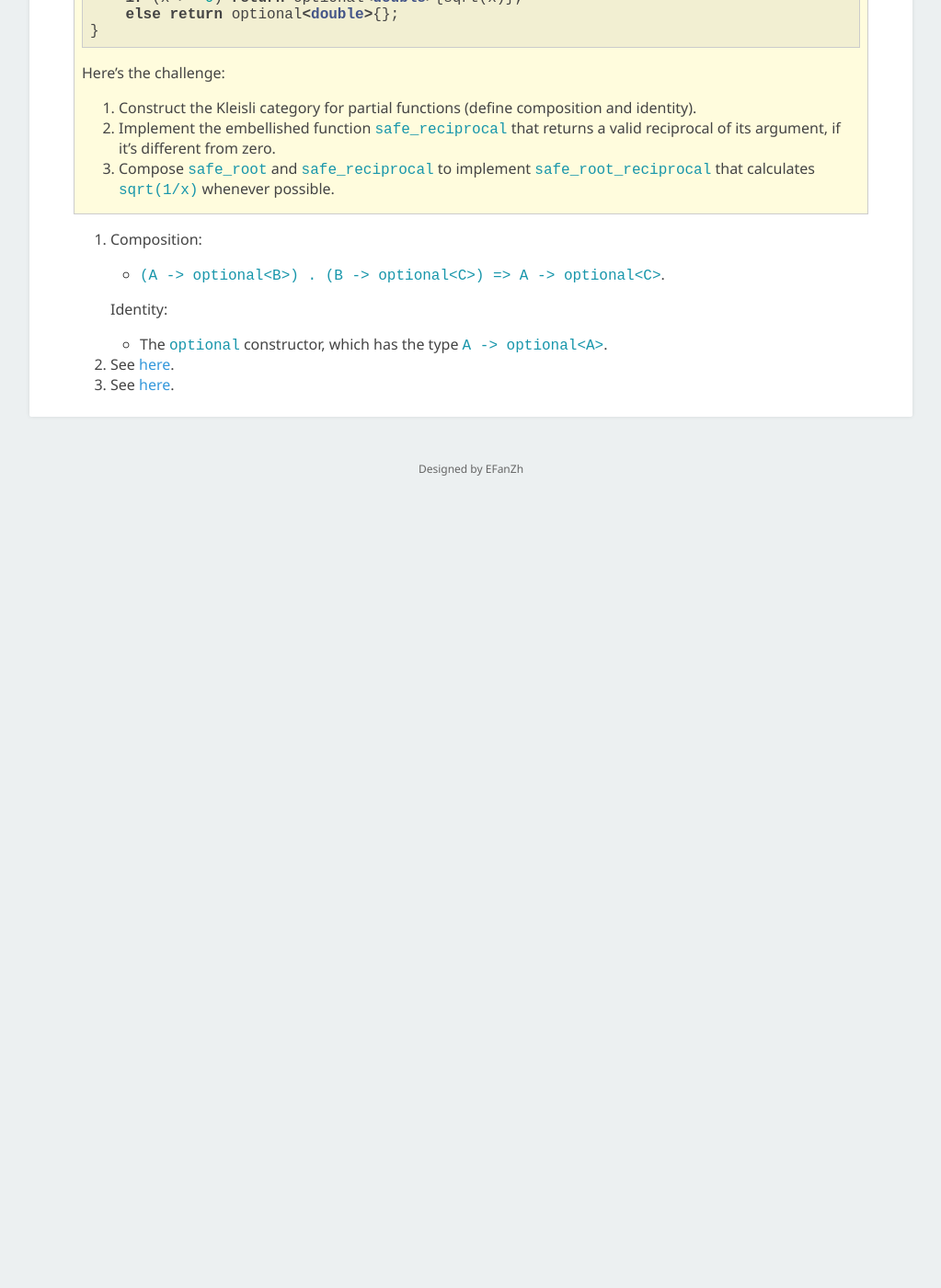
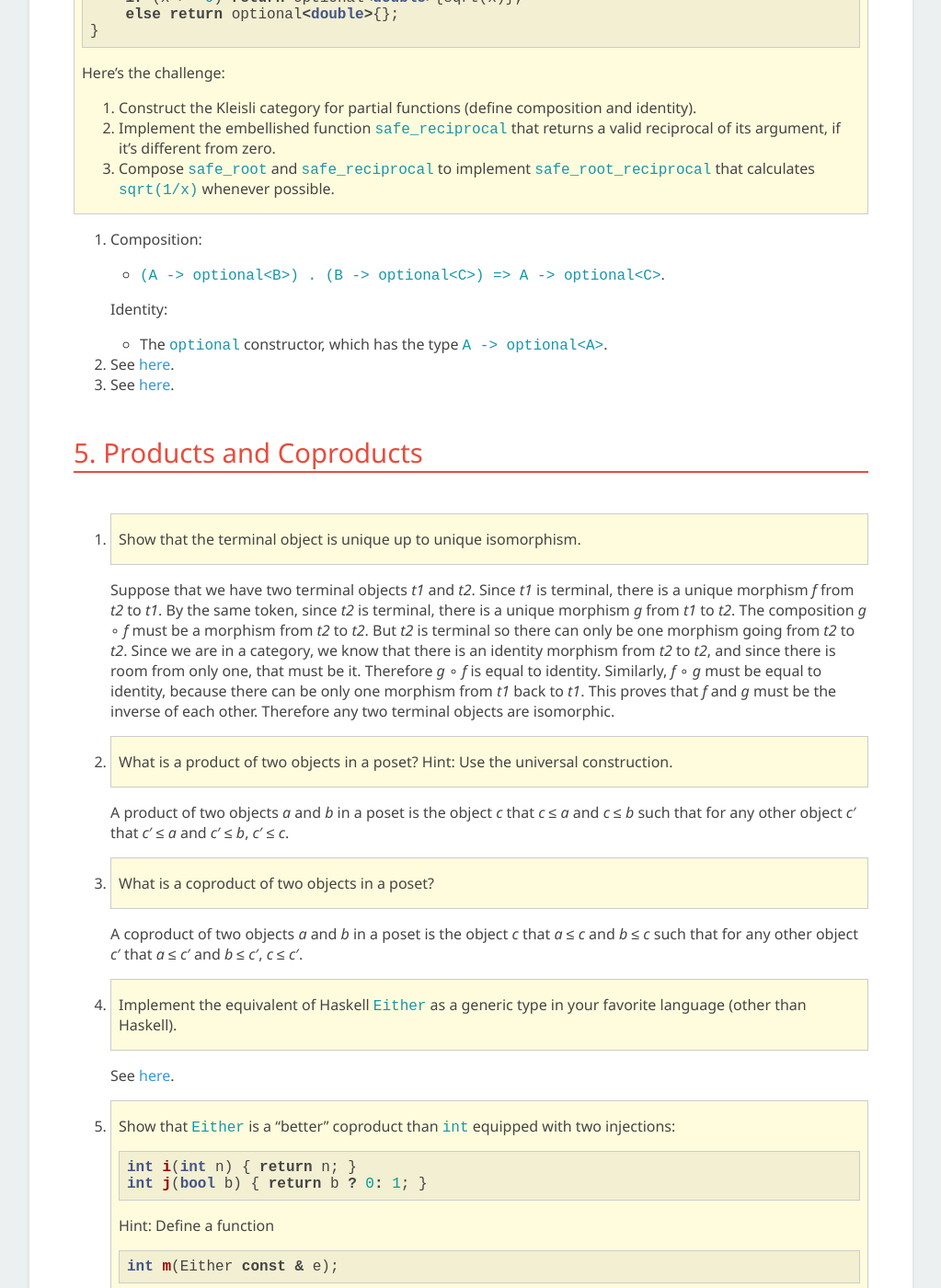
Before and after one commit to EFanZh/efanzh.github.io, a Jekyll site: the page built from _posts/2018-09-10-category-theory-for-programmers-challenges.md, in a window 1280 px wide and 1400 px high, scrolled down 4539 px. Shown: the whole window at 92% size, without its empty margins (128-1151 px from the left). Built offline with Jekyll 4.4.1, drawn with Linux system fonts in a browser that asks for light colours; before the commit the page ends 5105 px from its top, so only the background shows below that; some of the changed text lies outside the part shown.

Commit message:
Add CTfP challenges from chapter 5

````diff
--- a/_posts/2018-09-10-category-theory-for-programmers-challenges.md
+++ b/_posts/2018-09-10-category-theory-for-programmers-challenges.md
@@ -181,3 +181,65 @@ title: Category Theory for Programmers Challenges
    - The `optional` constructor, which has the type `A -> optional<A>`.
 2. See [here](https://github.com/EFanZh/CTfP-Challenges/blob/master/src/challenge_4_4_2.rs).
 3. See [here](https://github.com/EFanZh/CTfP-Challenges/blob/master/src/challenge_4_4_3.rs).
+
+## 5. Products and Coproducts
+
+1. > Show that the terminal object is unique up to unique isomorphism.
+
+   Suppose that we have two terminal objects *t1* and *t2*. Since *t1* is terminal, there is a unique morphism *f* from
+   *t2* to *t1*. By the same token, since *t2* is terminal, there is a unique morphism *g* from *t1* to *t2*. The
+   composition *g* ∘ *f* must be a morphism from *t2* to *t2*. But *t2* is terminal so there can only be one morphism
+   going from *t2* to *t2*. Since we are in a category, we know that there is an identity morphism from *t2* to *t2*,
+   and since there is room from only one, that must be it. Therefore *g* ∘ *f* is equal to identity. Similarly,
+   *f* ∘ *g* must be equal to identity, because there can be only one morphism from *t1* back to *t1*. This proves that
+   *f* and *g* must be the inverse of each other. Therefore any two terminal objects are isomorphic.
+2. > What is a product of two objects in a poset? Hint: Use the universal construction.
+
+   A product of two objects *a* and *b* in a poset is the object *c* that *c* ≤ *a* and *c* ≤ *b* such that for any
+   other object *c*′ that *c*′ ≤ *a* and *c*′ ≤ *b*, *c*′ ≤ *c*.
+3. > What is a coproduct of two objects in a poset?
+
+   A coproduct of two objects *a* and *b* in a poset is the object *c* that *a* ≤ *c* and *b* ≤ *c* such that for any
+   other object *c*′ that *a* ≤ *c*′ and *b* ≤ *c*′, *c* ≤ *c*′.
+4. > Implement the equivalent of Haskell `Either` as a generic type in your favorite language (other than Haskell).
+
+   See [here](https://github.com/EFanZh/CTfP-Challenges/blob/master/src/challenge_5_8_4.rs).
+5. > Show that `Either` is a “better” coproduct than `int` equipped with two injections:
+   >
+   > ```c++
+   > int i(int n) { return n; }
+   > int j(bool b) { return b ? 0: 1; }
+   > ```
+   >
+   > Hint: Define a function
+   >
+   > ```c++
+   > int m(Either const & e);
+   > ```
+   >
+   > that factorizes `i` and `j`.
+
+   See [here](https://github.com/EFanZh/CTfP-Challenges/blob/master/src/challenge_5_8_5.rs).
+6. > Continuing the previous problem: How would you argue that `int` with the two injections `i` and `j` cannot be
+   > “better” than `Either`?
+
+   If `int` with the two injections `i` and `j` is better than `Either`, there should be a function `f` that maps `int`
+   to `Either` where `f` ∘ `i` == `Left` and `f` ∘ `j` == `Right`. But after applying `i` or `j`, We can not know the
+   origin object is `int` or `bool`, so we can not determine wether to use `Left` or `Right` to construct `Either`.
+7. > Still continuing: What about these injections?
+   >
+   > ```c++
+   > int i(int n) {
+   >     if (n < 0) return n;
+   >     return n + 2;
+   > }
+   >
+   > int j(bool b) { return b ? 0: 1; }
+   > ```
+
+   No, because the codomain of `i` is smaller than the domain. For each result from `i`, there may be more than one
+   input corresponds to it. So information is lost. We cannot construct an `Either` object without losing information.
+8. > Come up with an inferior candidate for a coproduct of `int` and `bool` that cannot be better than `Either` because
+   > it allows multiple acceptable morphisms from it to `Either`.
+
+   See [here](https://github.com/EFanZh/CTfP-Challenges/blob/master/src/challenge_5_8_8.rs).
````
